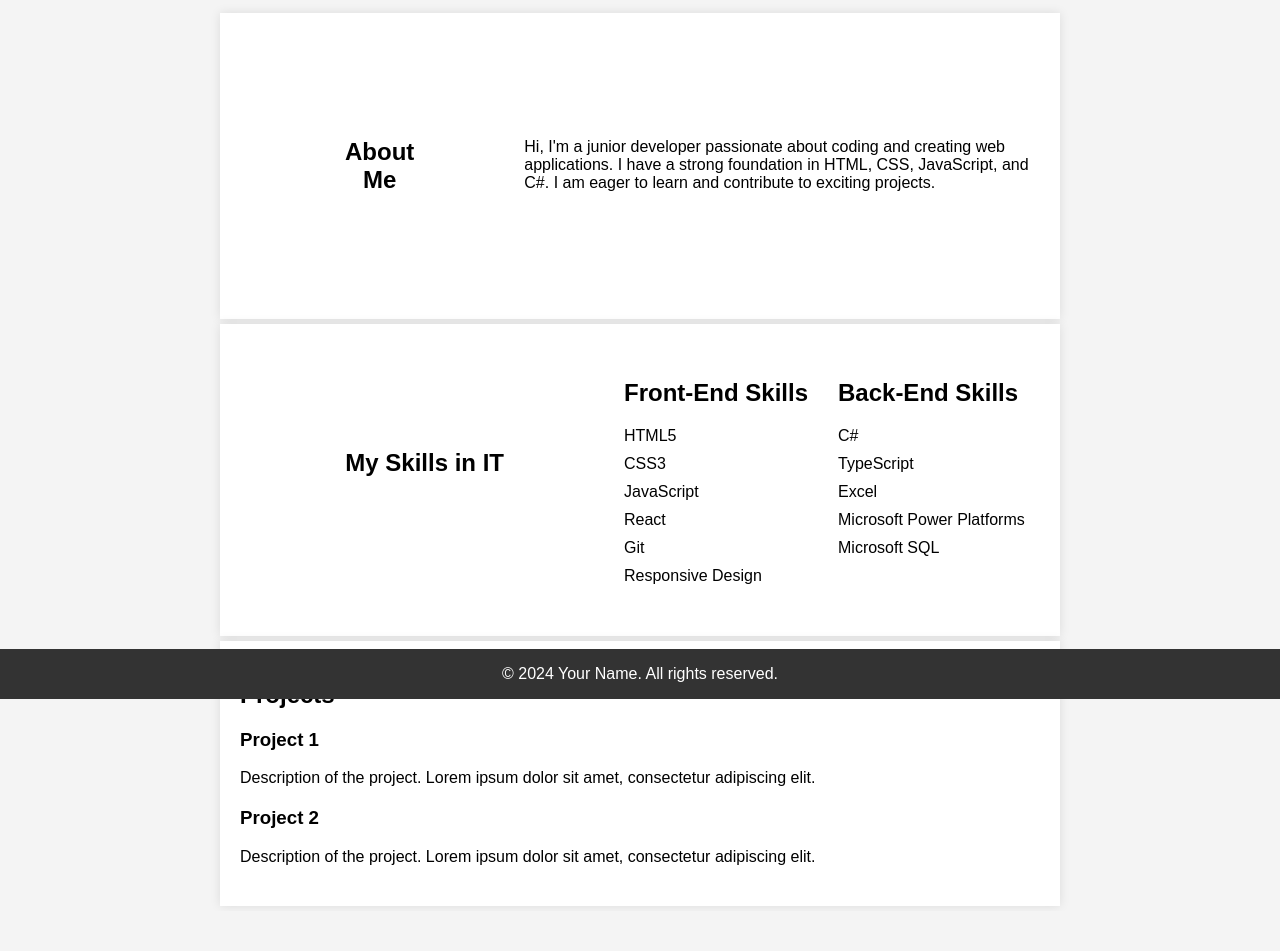
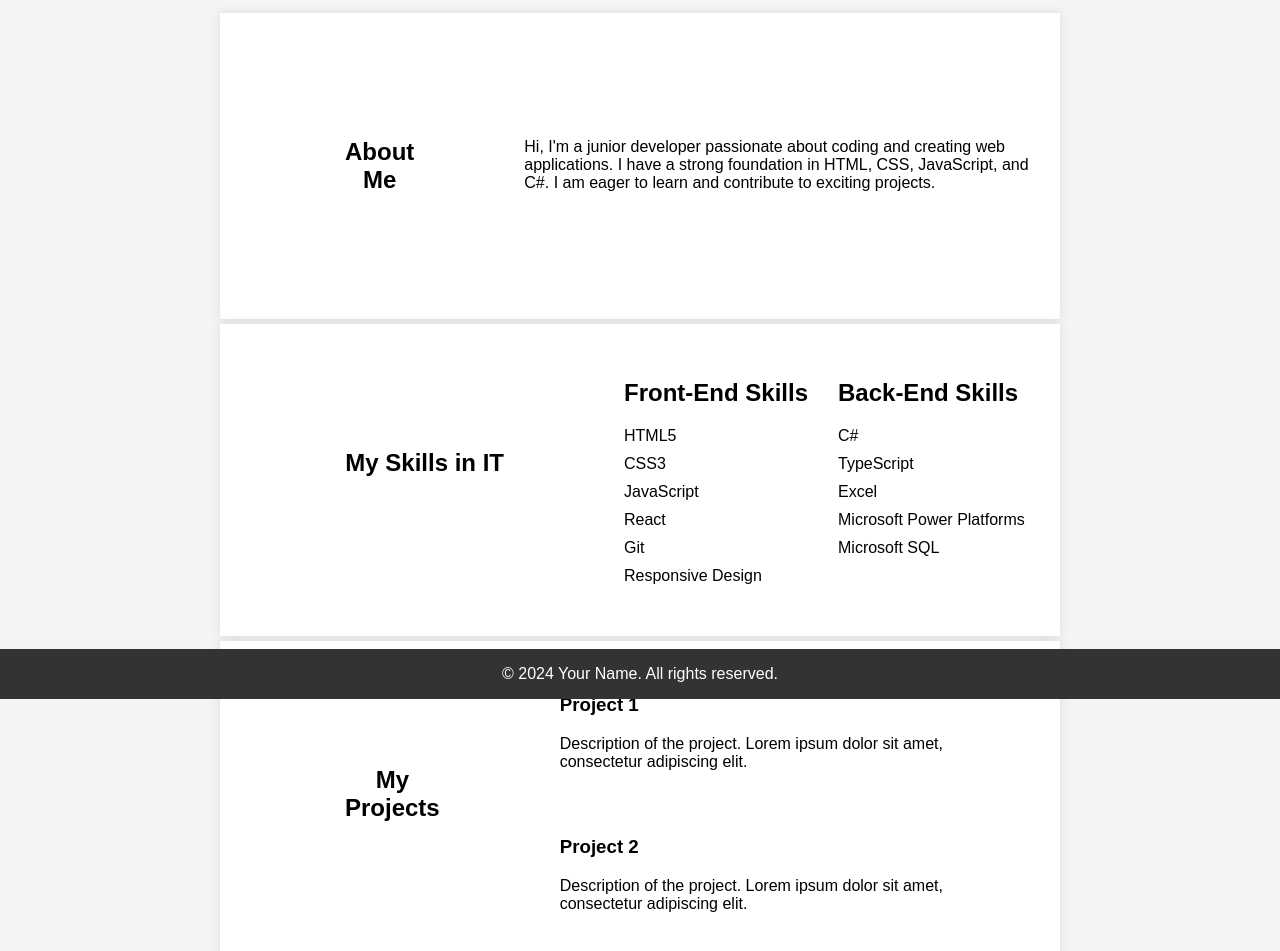
Before and after one commit to JanDuduzile/PersonalPortfolio, a plain HTML site: page index.html in a window 1280 px wide. Shown: the part 101-1052 px from the top of the page. Before the commit the page ends 1012 px from the top, so only its background shows below. Drawn offline with Linux system fonts and the light colour scheme.

Commit message:
Updated styling on each section

```diff
--- a/index.html
+++ b/index.html
@@ -4,7 +4,7 @@
 <head>
     <meta charset="UTF-8">
     <meta name="viewport" content="width=device-width, initial-scale=1.0">
-    <title>Your Name - Junior Developer Portfolio</title>
+    <title>Duduzile January - Junior Developer Portfolio</title>
     <style>
         body {
             font-family: Arial, sans-serif;
@@ -102,13 +102,14 @@
 
 
 
-    <section>
-        <h2>Projects</h2>
-        <div class="project">
+    <section style="display: flex; justify-content:center">
+        <h2 style="padding: 5px; margin: 100px; text-align: center;">My Projects</h2>
+        <div style="display: flex; flex-wrap: wrap; justify-content: space-around">
+          <div class="project" style="padding: 5px; margin: 10px;">
             <h3>Project 1</h3>
             <p>Description of the project. Lorem ipsum dolor sit amet, consectetur adipiscing elit.</p>
         </div>
-        <div class="project">
+        <div class="project" style="padding: 5px; margin: 10px;">
             <h3>Project 2</h3>
             <p>Description of the project. Lorem ipsum dolor sit amet, consectetur adipiscing elit.</p>
         </div>
```
